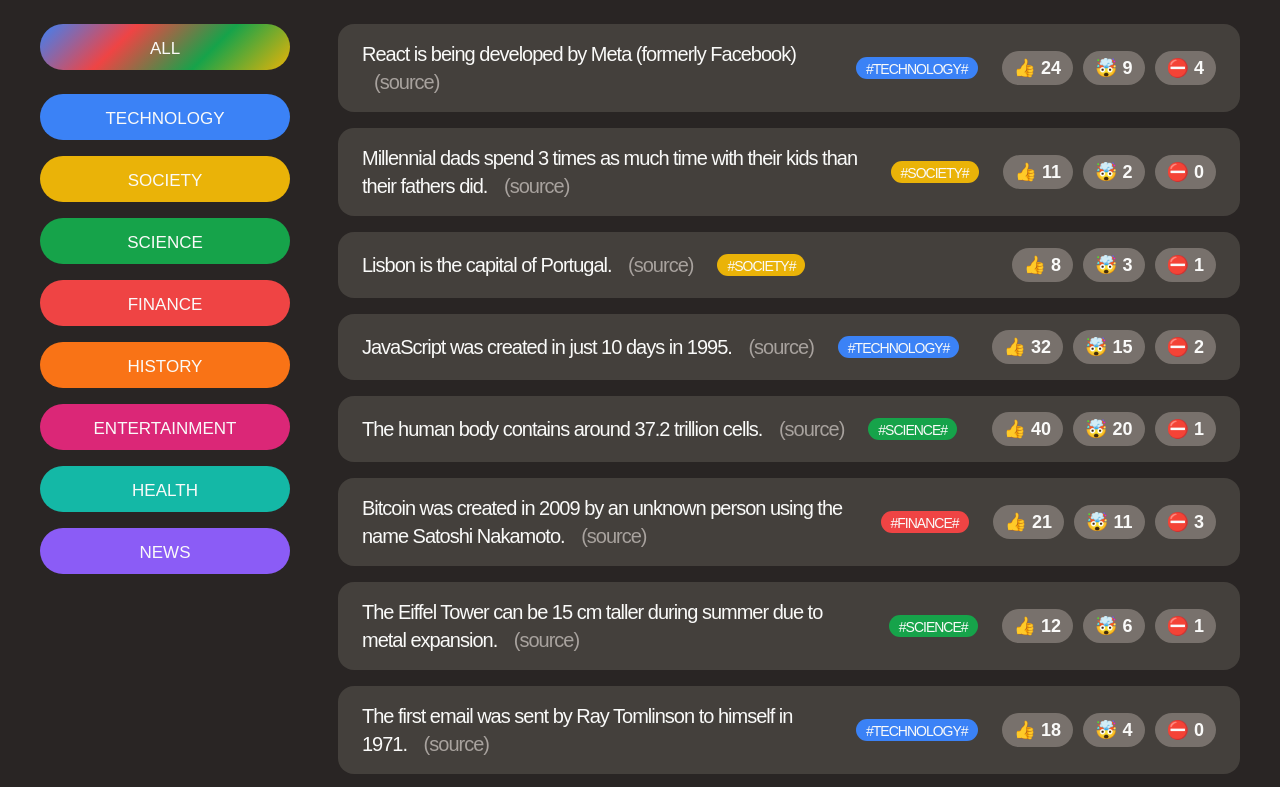
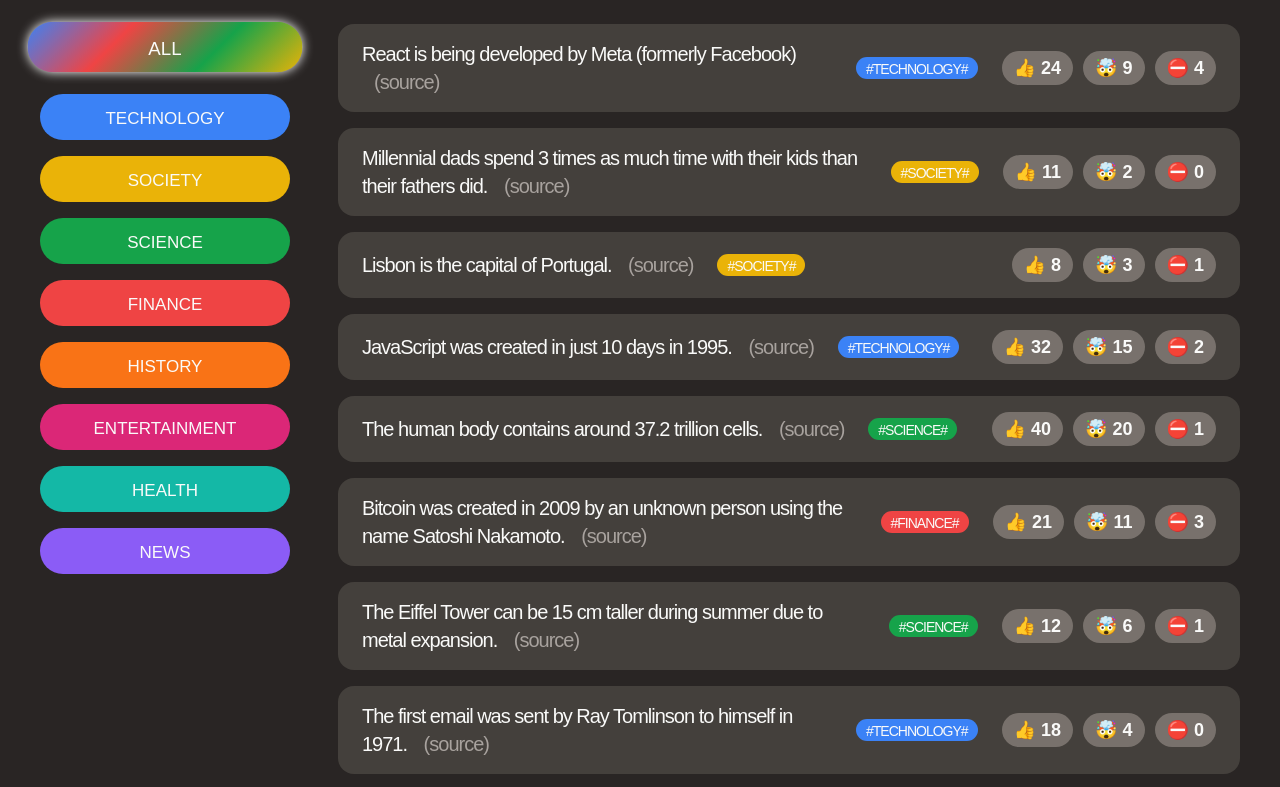
Before and after one commit to Br22-beep/first_, a plain HTML site: page index.html in a window 1280 px wide. Shown: the part 124-911 px from the top of the page. Drawn offline with Linux system fonts and the light colour scheme; a web font is replaced by a local one.

Commit message:
Update styles.css

```diff
--- a/styles.css
+++ b/styles.css
@@ -179,6 +179,11 @@ ul {
   background-image: none;
 }
 
+.btn.active {
+  box-shadow: 0 0 10px #fff;
+  transform: scale(1.1);
+}
+
 .fact-form input,
 .fact-form select {
   background-color: #78716c;
```
